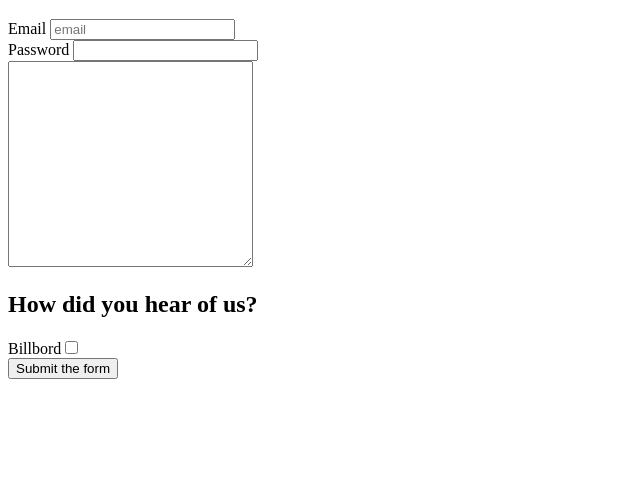
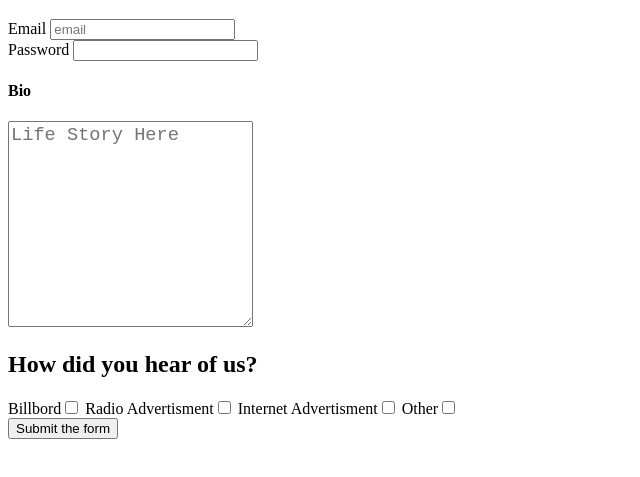
Before and after one commit to Cooks-Johns/codeup-web-exercises, a plain HTML site: page forms.html in a window 1280 px wide. Shown: the part 61-538 px from the top of the page, without its empty margins (0-640 px from the left). Drawn offline with Linux system fonts and the light colour scheme.

```diff
--- a/forms.html
+++ b/forms.html
@@ -33,7 +33,8 @@
 
             <!--input type="submit"-->
 
-            <textarea style="height:200px;font-size:14pt;name="BIO"></textarea>
+            <h4>Bio</h4>
+            <textarea style="height:200px;font-size:14pt;name="BIO" placeholder="Life Story Here"></textarea>
 
 
             <br>
@@ -46,15 +47,15 @@
             </label>
 
             <label for="Radio-Advertisment">
-
+                Radio Advertisment<input id="ad" type="checkbox" name="ad" value="Radio Advertisment">
             </label>
 
             <label for="Internet advertisement">
-
+                Internet Advertisment<input id="ad" type="checkbox" name="ad" value="Internet Advertisment">
             </label>
 
             <label for="Other">
-
+                Other<input id="ad" type="checkbox" name="ad" value="Other">
             </label>
 
             <br>
```
